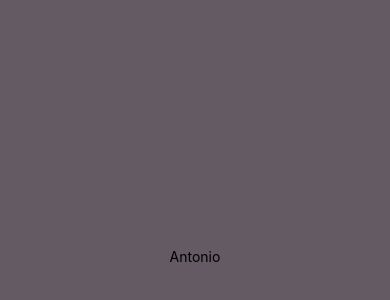
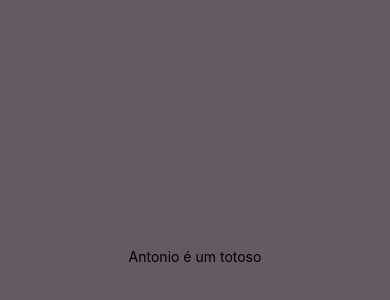
Before and after one commit to Enuly/Registro-de-Queixas-Municipais, a React Native app: screen / in a window 390 px wide. Shown: the part 166-466 px from the top of the page. Built offline with nearby package versions, Linux system fonts and the light colour scheme.

Commit message:
Só verdades

```diff
--- a/App.js
+++ b/App.js
@@ -4,7 +4,7 @@ import { StyleSheet, Text, View } from 'react-native';
 export default function App() {
   return (
     <View style={styles.container}>
-      <Text>Antonio</Text>
+      <Text>Antonio é um totoso</Text>
       <StatusBar style="auto" />
     </View>
   );
```
